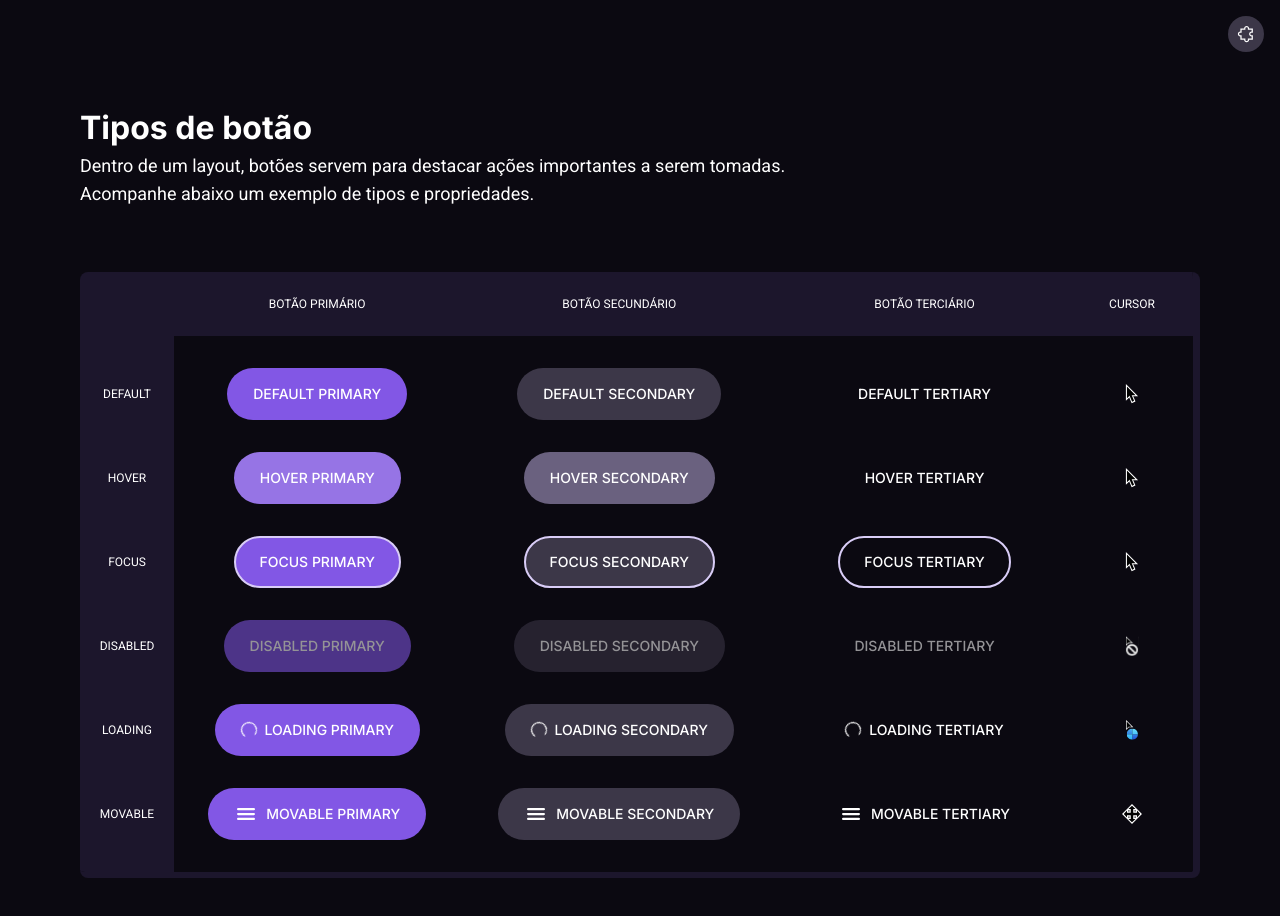
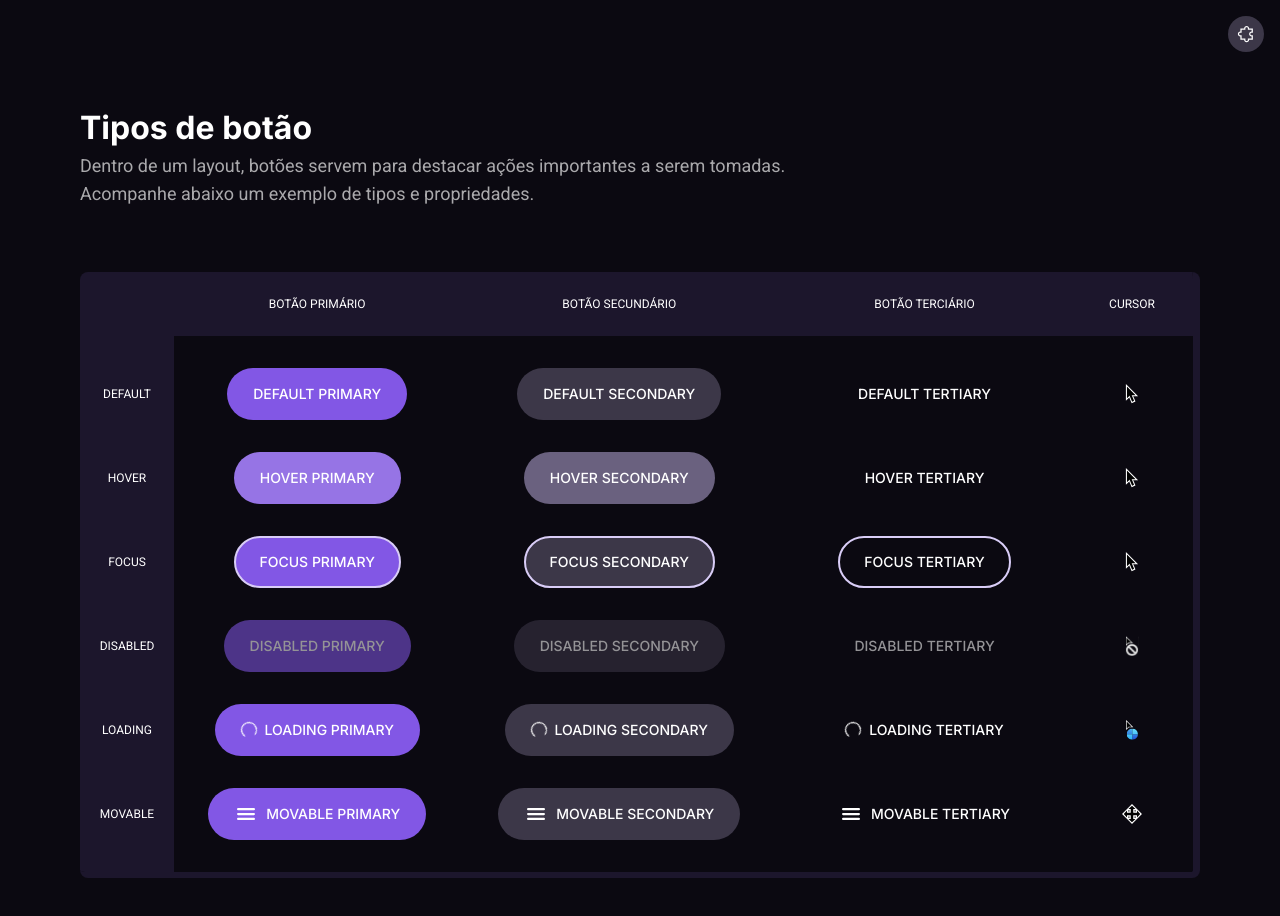
Before and after one commit to PabloXT14/boracodar-03, a React (Vite) app: page / in a window 1280 px wide. Shown: the top 916 px of the page. Built offline with nearby package versions, Linux system fonts and the light colour scheme.

Commit message:
style: fix some forget details

```diff
--- a/src/components/buttons-demo.tsx
+++ b/src/components/buttons-demo.tsx
@@ -13,9 +13,15 @@ export const ButtonsDemo = () => {
     exit: { opacity: 0, x: 20 },
   }
 
+  const titleAnimation = {
+    initial: { opacity: 0, x: -40 },
+    whileInView: { opacity: 1, x: 0 },
+    exit: { opacity: 0, x: -40 },
+  }
+
   const descriptionAnimation = {
     initial: { opacity: 0, x: -20 },
-    whileInView: { opacity: 1, x: 0 },
+    whileInView: { opacity: 0.65, x: 0 },
     exit: { opacity: 0, x: -20 },
   }
 
@@ -53,7 +59,7 @@ export const ButtonsDemo = () => {
                 <Dialog.Title asChild>
                   <motion.h2
                     className="mb-2 font-inter text-[32px] font-bold leading-none"
-                    {...descriptionAnimation}
+                    {...titleAnimation}
                     transition={{ duration: 0.5 }}
                   >
                     Teste os botões
--- a/src/components/page-description.tsx
+++ b/src/components/page-description.tsx
@@ -1,25 +1,23 @@
 import { motion } from 'framer-motion'
 
 export const PageDescription = () => {
-  const animProps = {
-    initial: { opacity: 0, x: -100 },
-    whileInView: { opacity: 1, x: 0 },
-    exit: { opacity: 0, x: -100 },
-  }
-
   return (
     <div className="flex flex-col gap-2">
       <motion.h1
         className="text-[32px] font-bold leading-none"
-        {...animProps}
+        initial={{ opacity: 0, x: -100 }}
+        whileInView={{ opacity: 1, x: 0 }}
+        exit={{ opacity: 0, x: -100 }}
         transition={{ duration: 0.5 }}
       >
         Tipos de botão
       </motion.h1>
       <motion.p
-        className="text-lg font-normal opacity-65"
-        {...animProps}
+        initial={{ opacity: 0, x: -100 }}
+        whileInView={{ opacity: 0.65, x: 0 }}
+        exit={{ opacity: 0, x: -100 }}
         transition={{ duration: 0.5, delay: 0.2 }}
+        className="text-lg font-normal"
       >
         Dentro de um layout, botões servem para destacar ações importantes a
         serem tomadas. <br />
```
